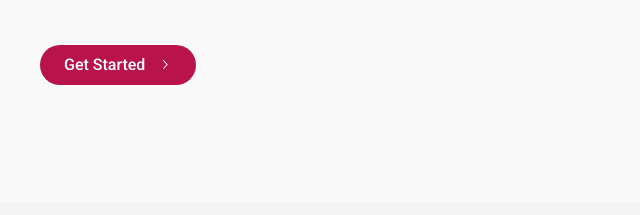
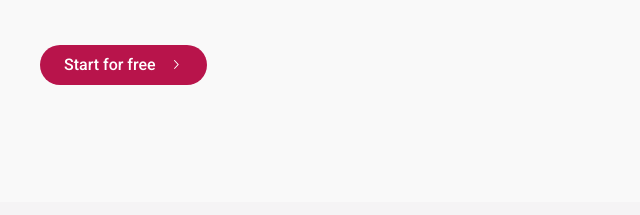
Before and after one commit to RedShyft/homepage, a plain HTML site: page index.html in a window 1280 px wide. Shown: the part 462-677 px from the top of the page, 0-640 px from the left. Drawn offline with Linux system fonts and the light colour scheme.

Commit message:
CTA copy

```diff
--- a/index.html
+++ b/index.html
@@ -40,7 +40,7 @@
                     <p>Redshyft provides an automated workflow for identifying your target audience on Reddit and
                         sending personalized messages. Set up your first campaign, then kick back and relax.</p>
                     <div class="mt-48">
-                        <a href="https://app.redshyft.io/register" class="button">Get Started <img
+                        <a href="https://app.redshyft.io/register" class="button">Start for free <img
                                 src="assets/chevron-right.svg" /></a>
                     </div>
                 </div>
```
